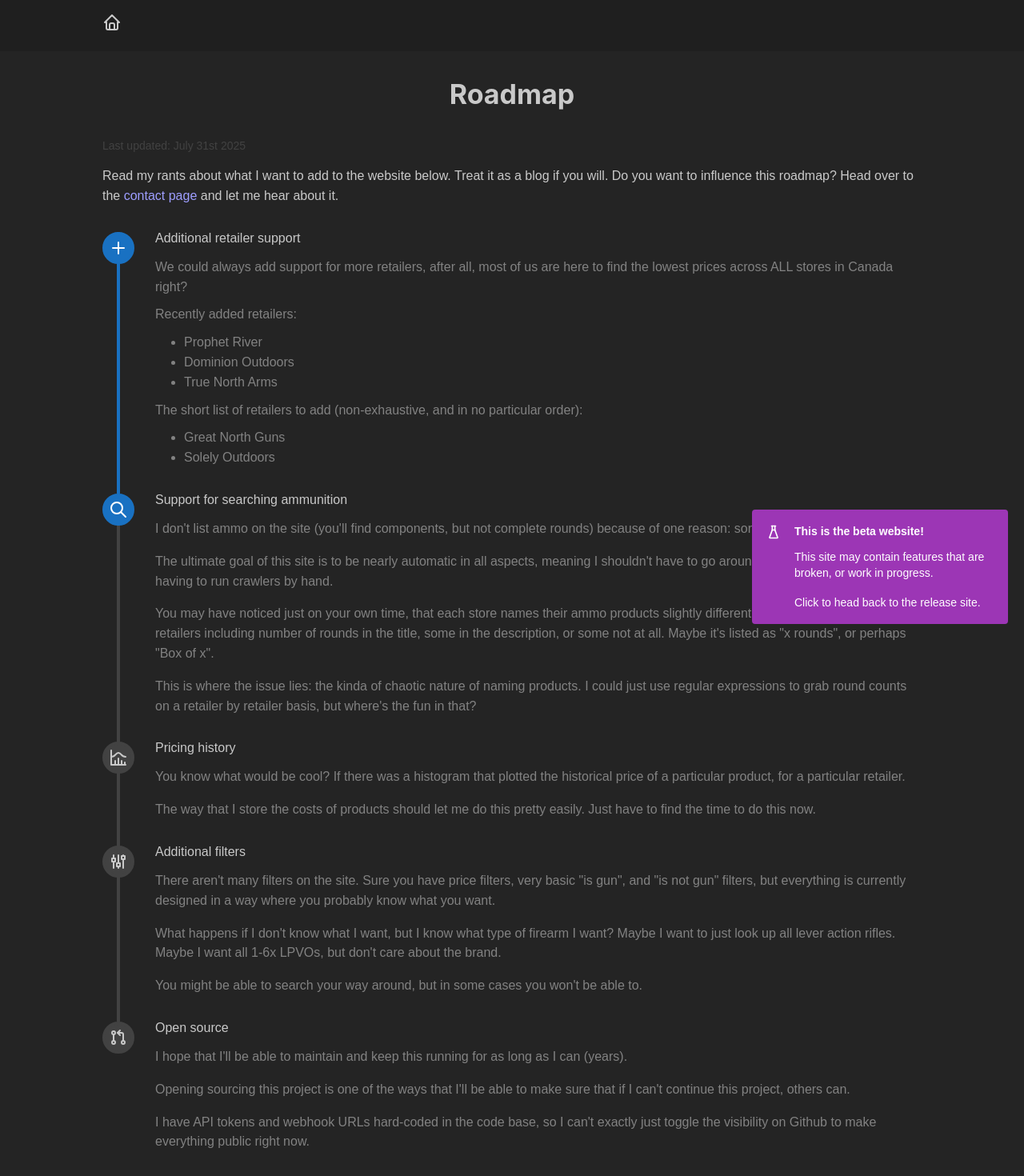
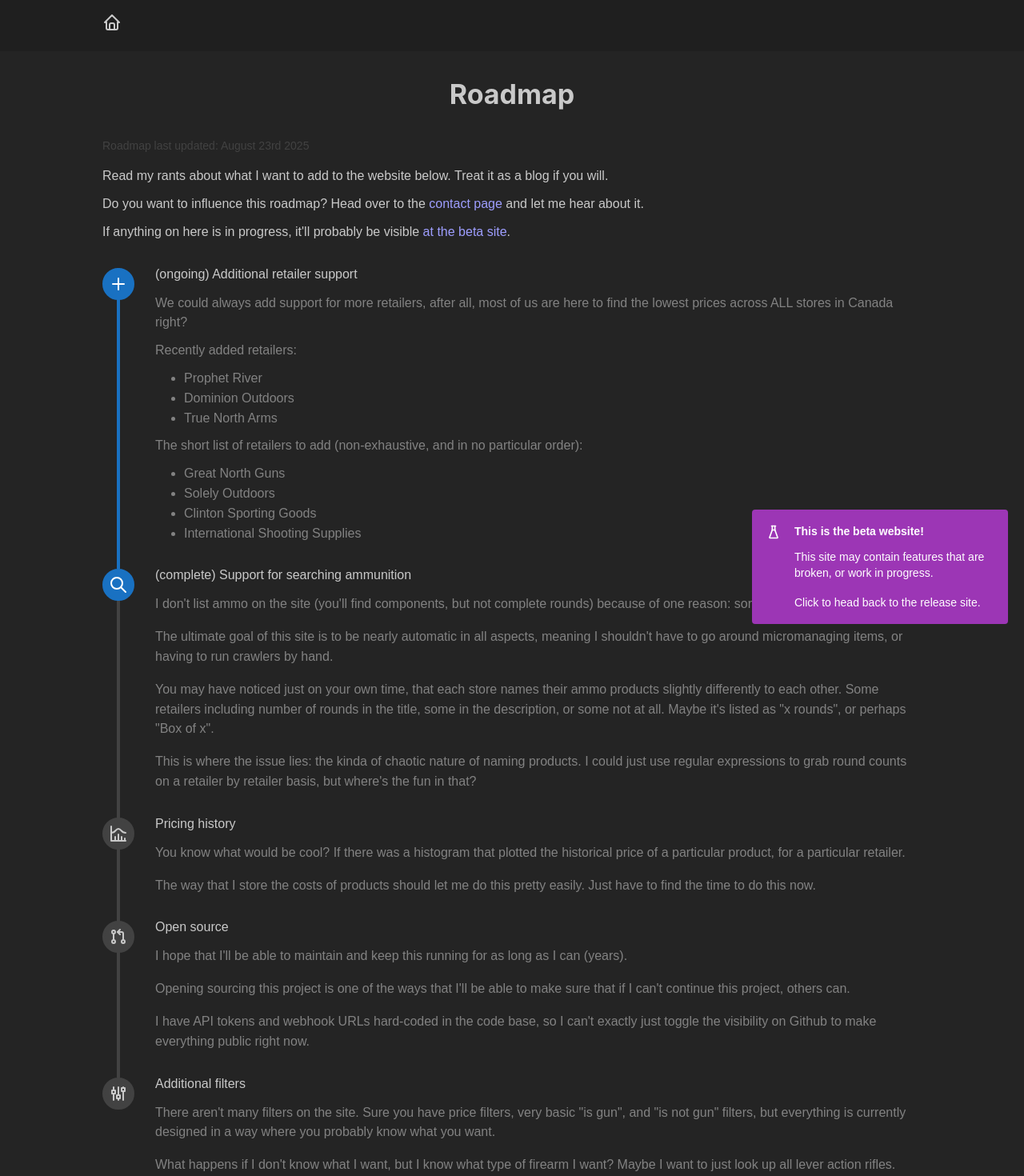
Before and after one commit to almostprohibited/frontend, a Next.js app: page /roadmap in a window 1280 px wide. Shown: the top 1470 px of the page at 80% size. Built offline with nearby package versions, Linux system fonts and the light colour scheme.

Commit message:
Update roadmap

```diff
--- a/src/app/roadmap/page.tsx
+++ b/src/app/roadmap/page.tsx
@@ -10,16 +10,18 @@ export default function roadmapPage() {
 			<Title order={1} ta="center">{"Roadmap"}</Title>
 			<Space h="xl" />
 			<Text size="sm" c="dark">
-				{"Last updated: July 31st 2025"}
+				{"Roadmap last updated: August 23rd 2025"}
 			</Text>
 			<Space h="md" />
 			<Group gap="xs">
-				<Text>Read my rants about what I want to add to the website below. Treat it as a blog if you will. Do you want to influence this roadmap? Head over to the <Link style={{color: "revert"}} href="/contact">contact page</Link> and let me hear about it.</Text>
+				<Text>Read my rants about what I want to add to the website below. Treat it as a blog if you will.</Text>
+				<Text>Do you want to influence this roadmap? Head over to the <Link style={{color: "revert"}} href="/contact">contact page</Link> and let me hear about it.</Text>
+				<Text>If anything on here is in progress, it'll probably be visible <Link style={{color: "revert"}} href="https://beta.almostprohibited.ca">at the beta site</Link>.</Text>
 			</Group>
 			<Space h="xl" />
 			<Timeline active={1} bulletSize="2.5rem">
 				<TimelineItem
-					title="Additional retailer support"
+					title="(ongoing) Additional retailer support"
 					bullet={
 						<IconPlus />
 					}
@@ -36,11 +38,13 @@ export default function roadmapPage() {
 						<List withPadding>
 							<ListItem>{"Great North Guns"}</ListItem>
 							<ListItem>{"Solely Outdoors"}</ListItem>
+							<ListItem>{"Clinton Sporting Goods"}</ListItem>
+							<ListItem>{"International Shooting Supplies"}</ListItem>
 						</List>
 					</Stack>
 				</TimelineItem>
 				<TimelineItem
-					title="Support for searching ammunition"
+					title="(complete) Support for searching ammunition"
 					bullet={
 						<IconSearch />
 					}
@@ -69,6 +73,18 @@ export default function roadmapPage() {
 					</Stack>
 				</TimelineItem>
 				<TimelineItem
+					title="Open source"
+					bullet={
+						<IconGitPullRequest />
+					}
+				>
+					<Stack mt="1rem" c="dimmed">
+						<Text>{"I hope that I'll be able to maintain and keep this running for as long as I can (years)."}</Text>
+						<Text>{"Opening sourcing this project is one of the ways that I'll be able to make sure that if I can't continue this project, others can."}</Text>
+						<Text>{"I have API tokens and webhook URLs hard-coded in the code base, so I can't exactly just toggle the visibility on Github to make everything public right now."}</Text>
+					</Stack>
+				</TimelineItem>
+				<TimelineItem
 					title="Additional filters"
 					bullet={
 						<IconAdjustmentsAlt />
@@ -80,18 +96,6 @@ export default function roadmapPage() {
 						<Text>{"You might be able to search your way around, but in some cases you won't be able to."}</Text>
 					</Stack>
 				</TimelineItem>
-				<TimelineItem
-					title="Open source"
-					bullet={
-						<IconGitPullRequest />
-					}
-				>
-					<Stack mt="1rem" c="dimmed">
-						<Text>{"I hope that I'll be able to maintain and keep this running for as long as I can (years)."}</Text>
-						<Text>{"Opening sourcing this project is one of the ways that I'll be able to make sure that if I can't continue this project, others can."}</Text>
-						<Text>{"I have API tokens and webhook URLs hard-coded in the code base, so I can't exactly just toggle the visibility on Github to make everything public right now."}</Text>
-					</Stack>
-				</TimelineItem>
 			</Timeline>
 		</Box>
 	);
```
